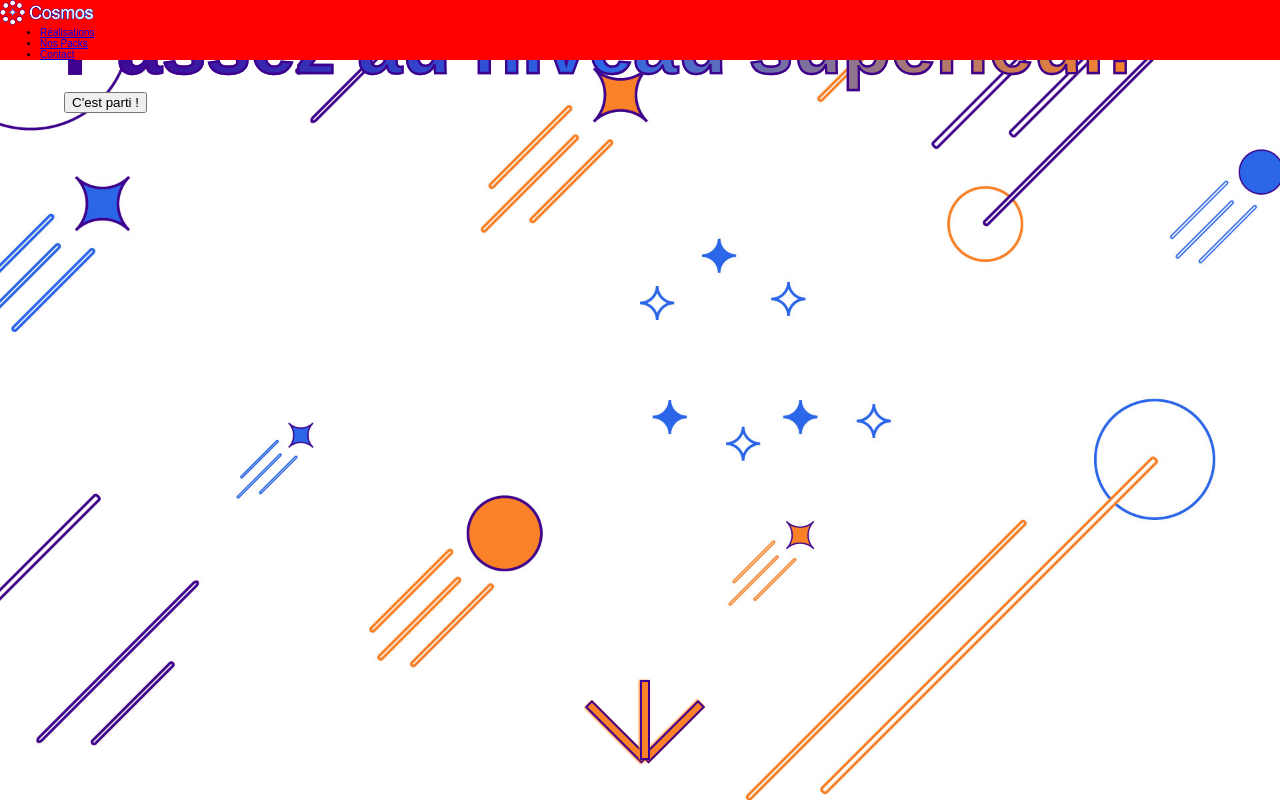
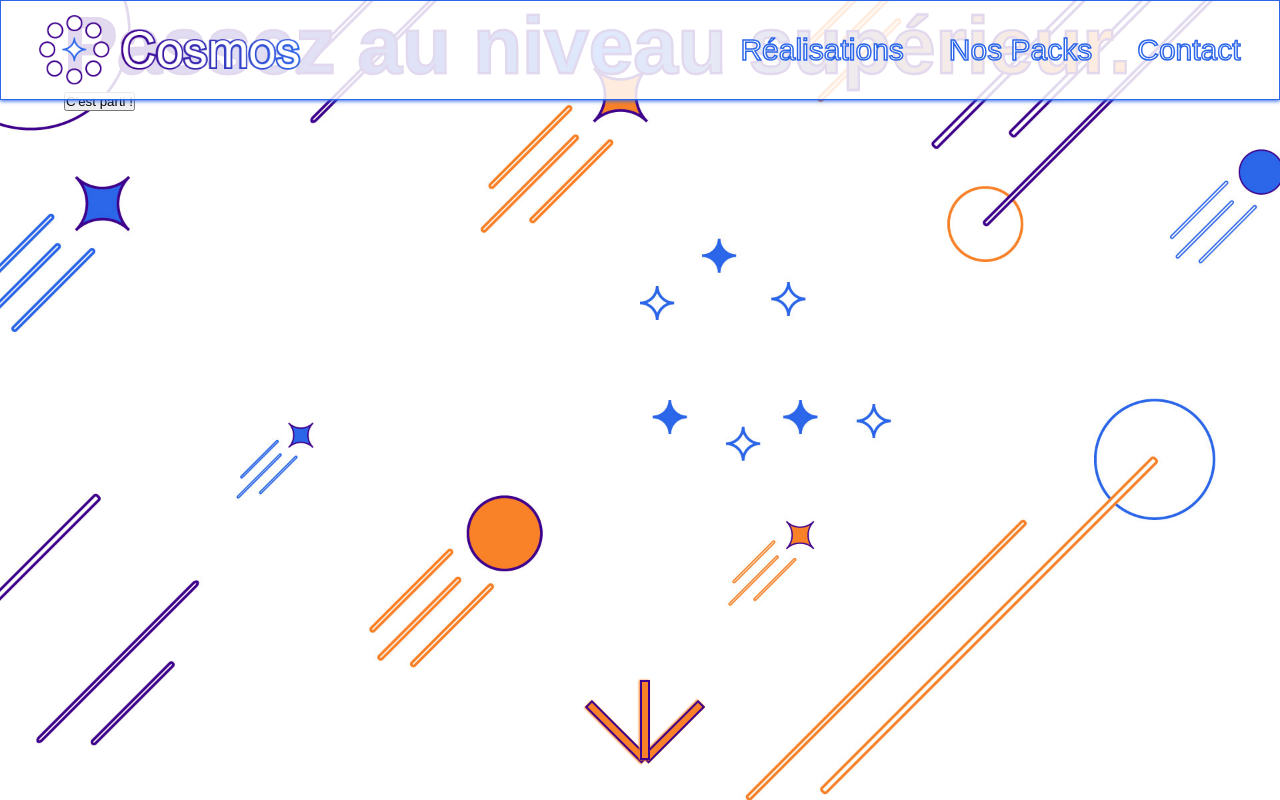
Before and after one commit to YPillon/cosmos-website, a React (Create React App) app: page / in a window 1280 px wide. Built offline with nearby package versions, Linux system fonts and the light colour scheme.

Commit message:
Ajout du component Navigation

```diff
--- a/package.json
+++ b/package.json
@@ -12,6 +12,7 @@
     "react": "^18.2.0",
     "react-dom": "^18.2.0",
     "react-scripts": "5.0.1",
+    "styled-components": "^5.3.5",
     "web-vitals": "^2.1.4"
   },
   "scripts": {
--- a/src/assets/css/index.css
+++ b/src/assets/css/index.css
@@ -8,6 +8,7 @@ Color 3 : #fa8128
   box-sizing: border-box;
   font-family: Arial;
   margin: 0;
+  padding: 0;
 }
 
 html {
@@ -36,14 +37,14 @@ header {
   height: 100vh;
 }
 
-nav {
-  position: fixed;
-  z-index: 2;
-  top: 0;
-  right: 0;
-  left: 0;
-  background-color: red;
-  width: 100%;
+ul {
+  list-style-type: none;
+  display: flex;
+  transition: linear 1s;
+}
+
+a {
+  text-decoration: none;
 }
 
 h1 {
@@ -52,7 +53,7 @@ h1 {
   background-clip: text;
   color: transparent;
   width: fit-content;
-  -webkit-text-stroke: #3f008d 2.3px;
+  -webkit-text-stroke: #3f008d 0.23rem;
 }
 
 .arrow span {
--- a/src/components/Header.js
+++ b/src/components/Header.js
@@ -1,37 +1,6 @@
-import logo from "../assets/images/logo.png";
-import React from "react";
-import useMediaQuery from "@mui/material/useMediaQuery";
+import React, { useState } from "react";
 
-/*  return <span>{`(min-width:600px) matches: ${matches}`}</span>;
-}*/
-
-function Navigation() {
-  const isPhone = useMediaQuery("(max-width:768px)");
-
-  return (
-    <nav>
-      <img src={logo} alt="logo" style={{ height: "2.5rem" }} />
-      <ul>
-        <li>
-          <a href="#">Réalisations</a>
-        </li>
-        <li>
-          <a href="#">Nos Packs</a>
-        </li>
-        <li>
-          <a href="#">Contact</a>
-        </li>
-      </ul>
-      {isPhone && (
-        <div className="hamburgerMenu">
-          <span>a</span>
-          <span>b</span>
-          <span>c</span>
-        </div>
-      )}
-    </nav>
-  );
-}
+import Navigation from "./Navigation";
 
 function Header() {
   return (
--- /dev/null
+++ b/src/components/Navigation.js
@@ -0,0 +1,208 @@
+import React, { useState } from "react";
+import styled from "styled-components";
+
+import logo from "../assets/images/logo.png";
+
+import useMediaQuery from "@mui/material/useMediaQuery";
+
+function Navigation() {
+  const [isMenuOpen, setIsMenuOpen] = useState(false);
+  const isPhone = useMediaQuery("(max-width:768px)");
+
+  const NavLink = styled.a`
+    font-size: 3rem;
+    color: white;
+    -webkit-text-stroke: 0.15rem #2b66e9;
+    &::before {
+      content: "";
+      transition: ease-out 0.2s;
+      position: absolute;
+      top: 3.7rem;
+      left: -2.5%;
+      width: 105%;
+      height: 0.3rem;
+      background: white;
+      border: solid #2b66e9 0.1rem;
+      border-radius: 1rem;
+      transform: scaleX(0);
+      transform-origin: left;
+    }
+    &:hover::before {
+      transform: scaleX(1);
+    }
+  `;
+
+  const NavLi = styled.li`
+    position: relative;
+    margin-left: 4.5rem;
+    text-align: center;
+  `;
+
+  const navStyle = {
+    position: "fixed",
+    zIndex: "2",
+    top: "0",
+    right: "0",
+    left: "0",
+    width: "100vw",
+    height: "10rem",
+    padding: "0 3%",
+
+    backgroundColor: "rgba(255, 255, 255, 0.85)",
+    border: "solid 0.1rem #2b66e9",
+    boxShadow: "#2b66e9 0px 0.1rem 0.4rem",
+    display: "flex",
+    justifyContent: "space-between",
+
+    transition: "ease-in-out 0.75s",
+  };
+
+  let navPhoneStyle;
+
+  if (isPhone && !isMenuOpen) {
+    navPhoneStyle = { flexDirection: "column", alignItems: "center" };
+  } else if (isPhone && isMenuOpen) {
+    navPhoneStyle = {
+      flexDirection: "column",
+      height: "100vh",
+      justifyContent: "flex-start",
+      alignItems: "center",
+    };
+  } else {
+    navPhoneStyle = {
+      alignItems: "center",
+    };
+  }
+
+  let ulStyle;
+
+  if (isPhone && !isMenuOpen) {
+    ulStyle = {
+      transform: "translateY(-40rem)",
+      flexDirection: "column",
+      justifyContent: "center",
+      transition: "0.5s 0.25s linear",
+      height: "100vh",
+    };
+  } else if (isPhone && isMenuOpen) {
+    ulStyle = {
+      transform: "translateY(130px)",
+      flexDirection: "column",
+      justifyContent: "center",
+      transition: "0.75s ease-in-out",
+      height: "100vh",
+      paddingBottom: "20rem",
+    };
+  } else {
+    ulStyle = {
+      transform: "translateY(0px)",
+      minWidth: "fit-content",
+    };
+  }
+
+  const HamburgerSpanStyle = {
+    position: "absolute",
+    height: "0.6rem",
+    width: "4rem",
+    right: "3%",
+    backgroundColor: "white",
+    border: "0.2rem solid #2b66e9",
+    borderRadius: "0.5rem",
+    transition: "0.75s ease-in-out",
+  };
+
+  const HamburgerSpan1 = isMenuOpen
+    ? {
+        top: "50%",
+        transform: "rotate(315deg)",
+      }
+    : {
+        top: "38%",
+      };
+
+  const HamburgerSpan2 = isMenuOpen
+    ? {
+        top: "50%",
+        transform: "translateX(10rem)",
+        right: "0.5rem",
+        opacity: 0,
+      }
+    : {
+        top: "50%",
+        right: "0.5rem",
+        transform: "translateX(0)",
+        opacity: "1",
+      };
+
+  const HamburgerSpan3 = isMenuOpen
+    ? {
+        top: "50%",
+        transform: "rotate(-315deg)",
+      }
+    : {
+        top: "62%",
+      };
+
+  return (
+    <nav style={{ ...navStyle, ...navPhoneStyle }}>
+      <a
+        href="#"
+        style={{
+          width: isPhone ? "100%" : "fit-content",
+          marginTop: isPhone ? "1.4rem" : "0",
+          position: "relative",
+        }}
+      >
+        <img
+          src={logo}
+          alt="logo"
+          style={{
+            height: "7rem",
+            width: "auto",
+            display: "block",
+            position: isPhone ? "absolute" : "inherit",
+            top: "0%",
+            left: isPhone && isMenuOpen ? "50%" : "0",
+            transform:
+              isPhone && isMenuOpen
+                ? "translate(-50%, 200%) scale(1.1)"
+                : "translateX(0)",
+            transition: "all 0.75s 0.15s ease-in-out",
+          }}
+        />
+      </a>
+      <ul style={ulStyle}>
+        <NavLi style={{ margin: isPhone ? "0 0 4rem" : "0 0 0 4.5rem" }}>
+          <NavLink href="#">Réalisations</NavLink>
+        </NavLi>
+        <NavLi style={{ margin: isPhone ? "0 0 4rem" : "0 0 0 4.5rem" }}>
+          <NavLink href="#">Nos Packs</NavLink>
+        </NavLi>
+        <NavLi style={{ margin: isPhone ? "0 0 4rem" : "0 0 0 4.5rem" }}>
+          <NavLink href="#">Contact</NavLink>
+        </NavLi>
+      </ul>
+      {isPhone && (
+        <div
+          className="hamburgerMenu"
+          style={{
+            cursor: "pointer",
+            position: "absolute",
+            height: "10rem",
+            right: "3%",
+            top: "0%",
+          }}
+          onClick={(e) => {
+            setIsMenuOpen(!isMenuOpen);
+          }}
+        >
+          <span style={{ ...HamburgerSpanStyle, ...HamburgerSpan1 }}></span>
+          <span style={{ ...HamburgerSpanStyle, ...HamburgerSpan2 }}></span>
+          <span style={{ ...HamburgerSpanStyle, ...HamburgerSpan3 }}></span>
+        </div>
+      )}
+    </nav>
+  );
+}
+
+export default Navigation;
```
Also changed, not shown: 1 other file (tests, documents, lock files or other folders).
